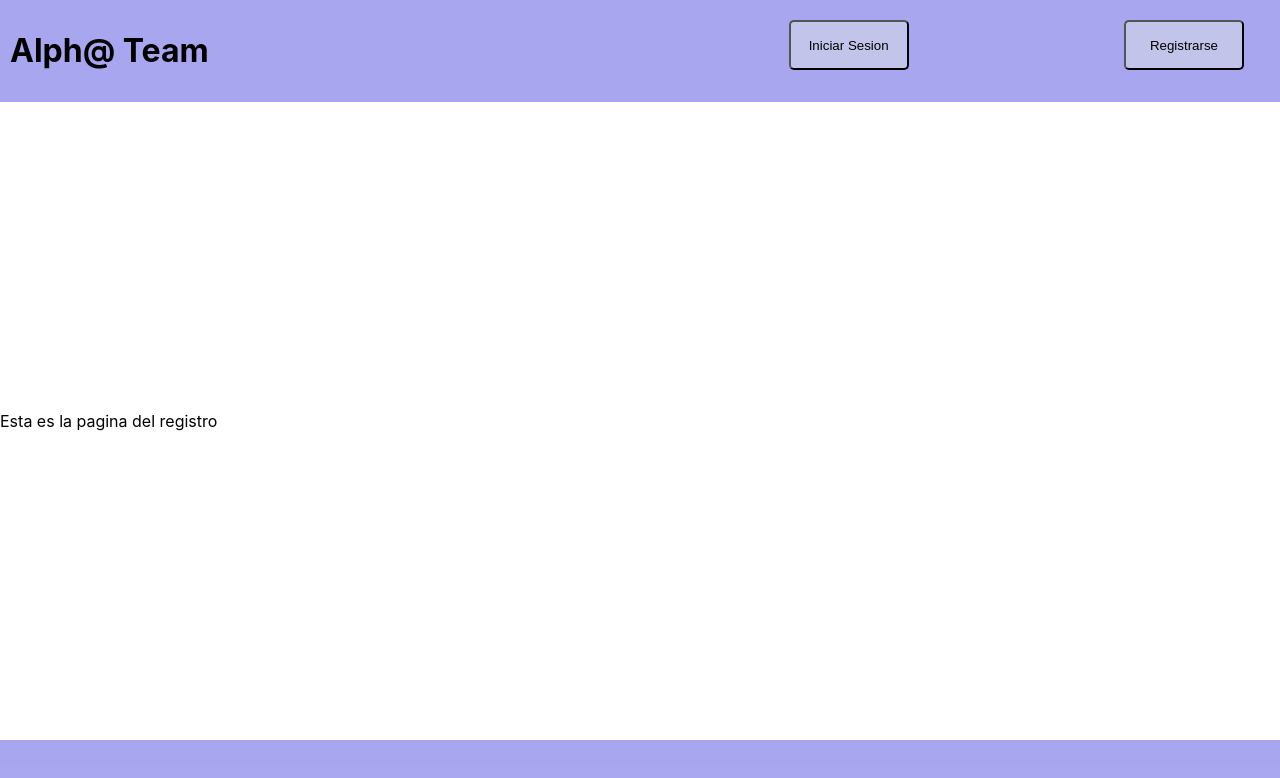
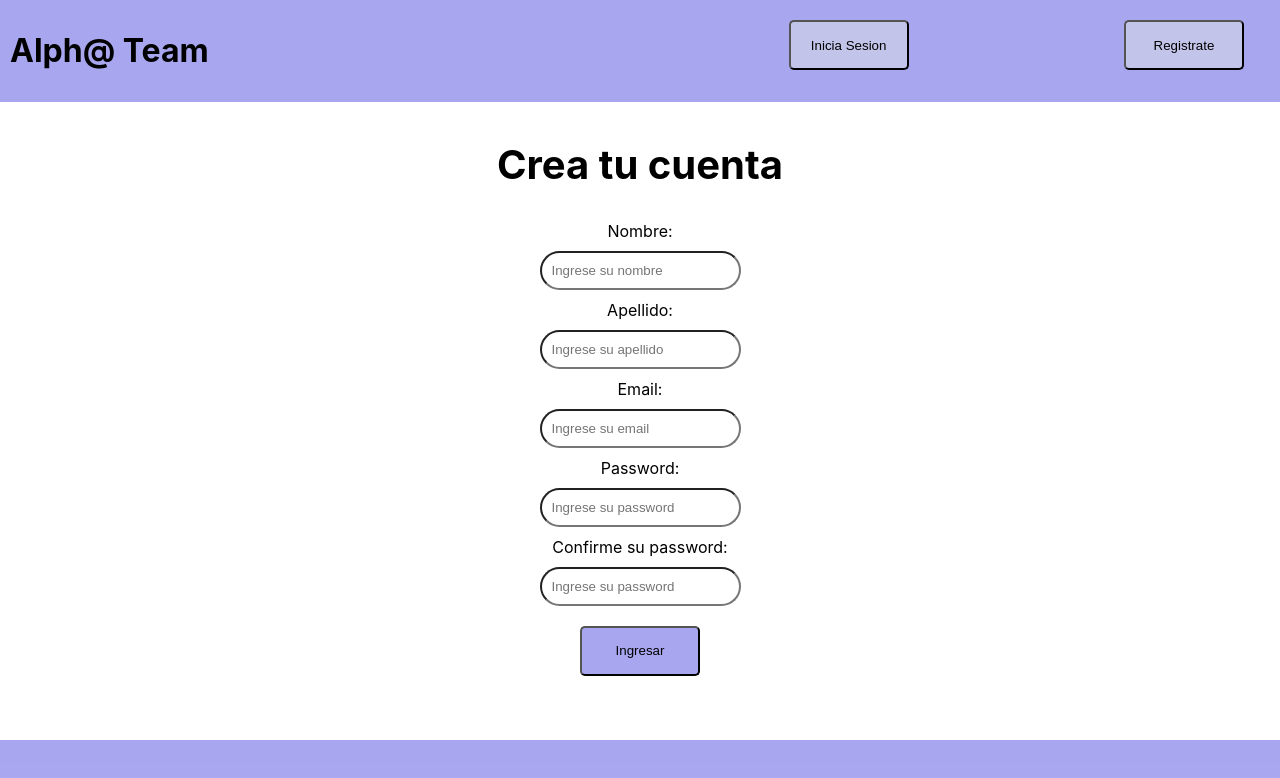
Before and after one commit to crealpe/Mision-Tic-Cliclo-3-alph-, a React (Create React App) app: page /registro in a window 1280 px wide. Shown: the top 778 px of the page. Built offline with nearby package versions, Linux system fonts and the light colour scheme.

Commit message:
agregando pagina del registro

```diff
--- a/src/App.jsx
+++ b/src/App.jsx
@@ -1,5 +1,6 @@
 import Layout from './layout/Layout';
 import Registro from './pages/Registro';
+import Admin from './pages/Admin';
 import Login from './pages/Login';
 import { BrowserRouter as Router, Switch, Route } from 'react-router-dom';
 import './App.css';
@@ -9,9 +10,12 @@ function App() {
   return (
     <Router>
       <Switch>
-        <Route path={['/registro', '/']}>
+        <Route path={['/admin', '/registro', '/']}>
           <Layout>
             <Switch>
+              <Route path='/admin'>
+                <Admin />
+              </Route>
               <Route path='/registro'>
                 <Registro />
               </Route>
--- a/src/components/Header.jsx
+++ b/src/components/Header.jsx
@@ -11,12 +11,12 @@ const Header = () => {
             <li></li>
             <li>
                 <Link to='/'>
-                <button className="boton">Iniciar Sesion</button>
+                <button className="boton">Inicia Sesion</button>
                 </Link>
             </li>
             <li>
             <Link to='/registro'>
-                <button className="boton">Registrarse</button>
+                <button className="boton">Registrate</button>
                 </Link>
             </li>
          </ul>
--- /dev/null
+++ b/src/pages/Admin.jsx
@@ -0,0 +1,12 @@
+import React from 'react'
+import '../App.css';
+
+const Admin = () => {
+    return (
+        <div>
+            pagina del administrador
+        </div>
+    )
+}
+
+export default Admin
--- a/src/pages/Login.jsx
+++ b/src/pages/Login.jsx
@@ -1,4 +1,5 @@
 import React from 'react'
+import { Link } from 'react-router-dom';
 import '../App.css';
 
 const Login = () => {
@@ -7,13 +8,14 @@ const Login = () => {
             <h2 className="titulo">Inicio de sesion</h2>
             <form>
                 <div className="contenido">
-                    <label className="label">Email: </label>
+                    <label>Email: </label>
                     <input className="input" type='email' placeholder='Ingrese su email' required></input>
-                    <label className="label">Password: </label>
+                    <label>Password: </label>
                     <input className="input" type='password' placeholder='Ingrese su password' required></input>
+                    <Link to='/admin'>
                     <button className="botoninicio" type='submit'>Ingresar</button>
+                    </Link>
                 </div>
-
             </form>
         </div>
     )
--- a/src/pages/Registro.jsx
+++ b/src/pages/Registro.jsx
@@ -3,7 +3,23 @@ import React from 'react'
 const Registro = () => {
     return (
         <div>
-            Esta es la pagina del registro
+            <h2 className="titulo">Crea tu cuenta</h2>
+            <form>
+                <div className="contenido">
+                    <label>Nombre: </label>
+                    <input className="input" type='text' placeholder='Ingrese su nombre' required></input>
+                    <label>Apellido: </label>
+                    <input className="input" type='text' placeholder='Ingrese su apellido' required></input>
+                    <label>Email: </label>
+                    <input className="input" type='email' placeholder='Ingrese su email' required></input>
+                    <label>Password: </label>
+                    <input className="input" type='password' placeholder='Ingrese su password' required></input>
+                    <label>Confirme su password: </label>
+                    <input className="input" type='password' placeholder='Ingrese su password' required></input>
+                    <button className="botoninicio" type='submit'>Ingresar</button>
+                </div>
+            </form>
+
         </div>
     )
 }
```
